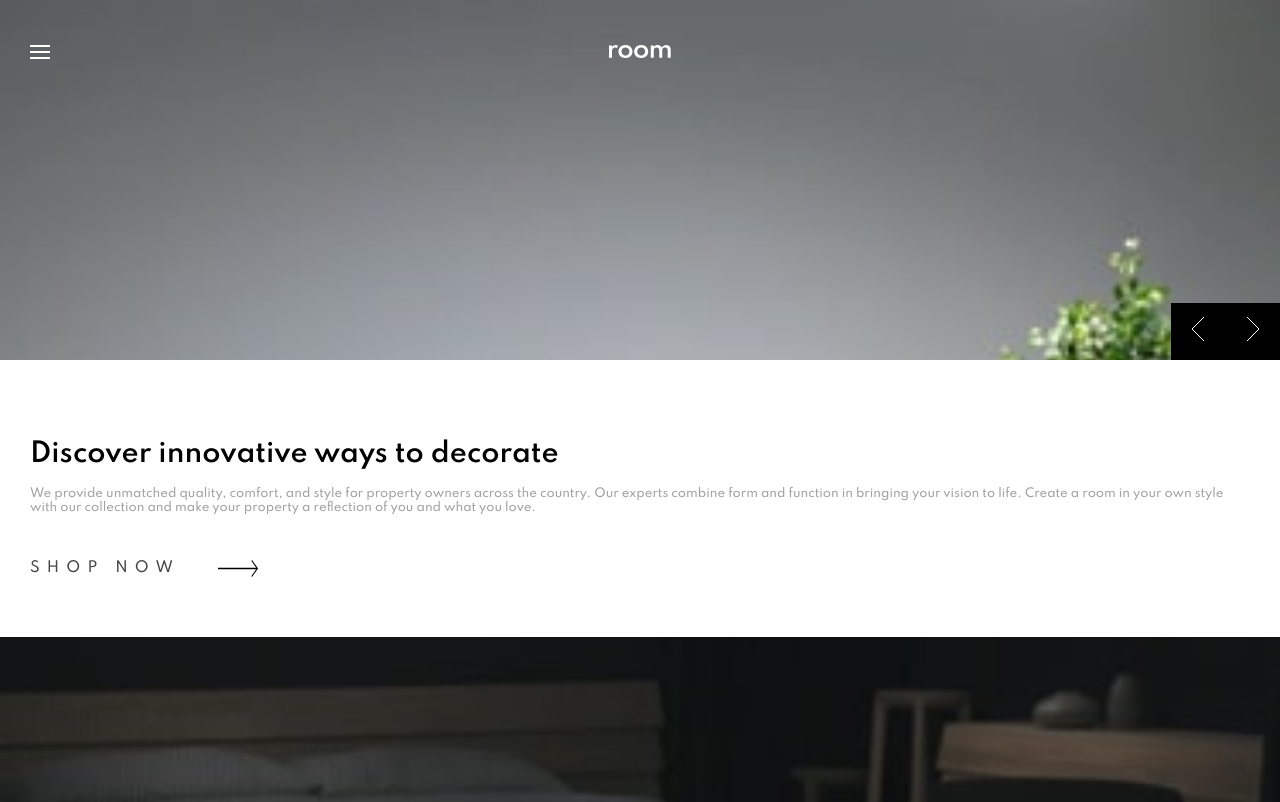
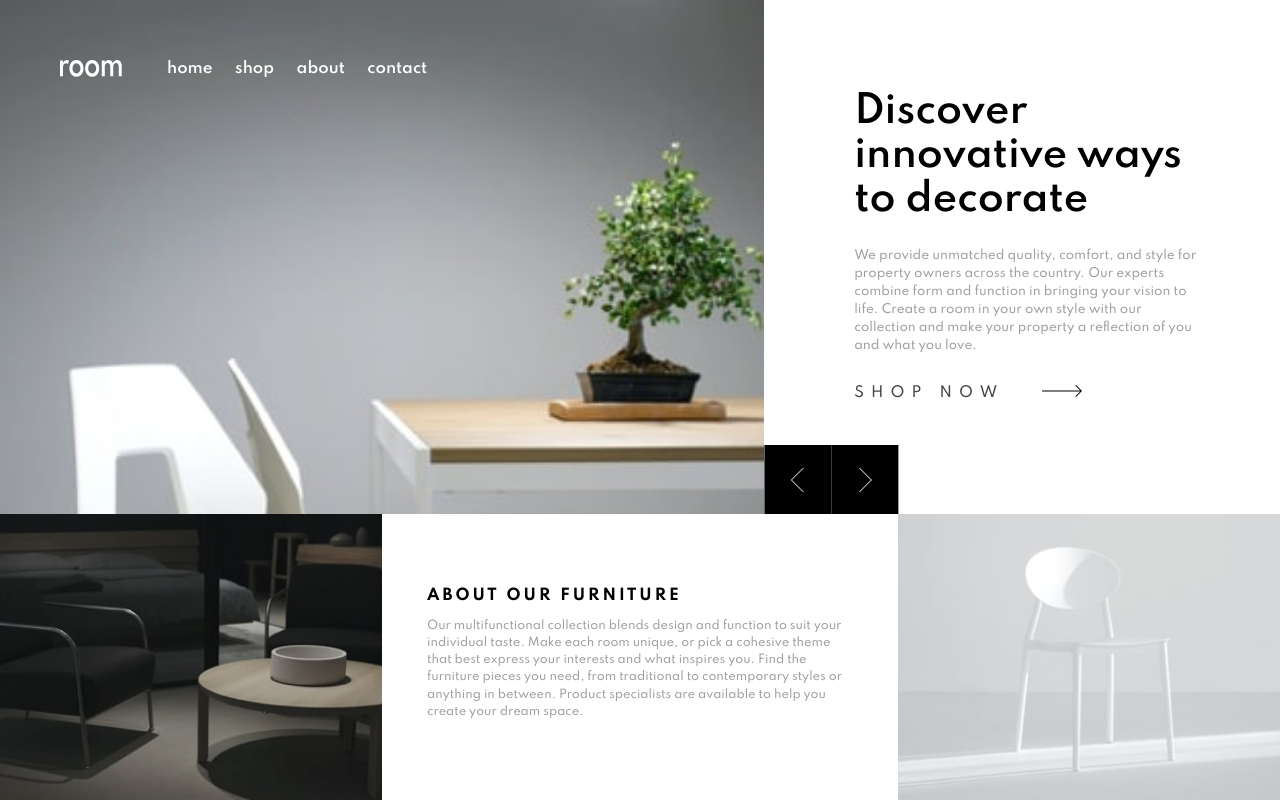
Before and after one commit to solvedbiscuit71/room-homepage, a React (Create React App) app: page / in a window 1280 px wide. Shown: the top 802 px of the page. Built offline with nearby package versions, Linux system fonts and the light colour scheme.

Commit message:
Completed desktop layout
completed the desktop layout with a @media (min-width: 1200px)

```diff
--- a/src/App.jsx
+++ b/src/App.jsx
@@ -20,7 +20,7 @@ function App(props) {
           </p>
           <div className="arrow-btn">
             <span>Shop now</span>
-            <img src="images/svg/arrow.svg" alt="right pointing arrow" />
+            <svg width="40" height="12" xmlns="http://www.w3.org/2000/svg"><path d="M34.05 0l5.481 5.527h.008v.008L40 6l-.461.465v.063l-.062-.001L34.049 12l-.662-.668 4.765-4.805H0v-1h38.206l-4.82-4.86L34.05 0z" fill="#000" fill-rule="nonzero"/></svg>
           </div>
         </div>
 
--- a/src/components/NavBar.jsx
+++ b/src/components/NavBar.jsx
@@ -13,12 +13,12 @@ function NavBar(props) {
       <img src="images/svg/logo.svg" alt="Room's logo" className="logo" />
 
       <div className="nav">
-        <ul>
-          <li>home</li>
-          <li>shop</li>
-          <li>about</li>
-          <li>contact</li>
-        </ul>
+        <div className="nav-list">
+          <div className="nav-element">home</div>
+          <div className="nav-element">shop</div>
+          <div className="nav-element">about</div>
+          <div className="nav-element">contact</div>
+        </div>
       </div>
     </div>
   );
--- a/src/styles/index.css
+++ b/src/styles/index.css
@@ -28,14 +28,11 @@ body {
 .nav {
   display: none;
 }
-.nav ul {
-  list-style: none;
-  margin: 0;
-  padding: 0;
+.nav-list {
   display: flex;
   gap: 1.5em;
 }
-.nav ul li {
+.nav-list .nav-element {
   font-weight: 600;
 }
 
@@ -128,11 +125,11 @@ body {
 }
 
 .illustration-dark {
-  width: 100vw;
+  width: 100%;
 }
 
 .illustration-light {
-  width: 100vw;
+  width: 100%;
 }
 
 .about {
@@ -147,3 +144,124 @@ body {
   font-weight: 500;
   color: var(--clr-gray);
 }
+
+@media only screen and (min-width: 1200px) {
+  .main-grid {
+    width: 100vw;
+    min-height: 100vh;
+    display: grid;
+    grid-template-columns: 1fr 1fr 0.35fr 1fr;
+    grid-template-rows: 1.8fr 1fr;
+    grid-template-areas: "slide slide intro intro" "dark about about light";
+  }
+
+  .navbar {
+    justify-content: flex-start;
+    background-color: transparent;
+    padding: 4em;
+    gap: 3em;
+  }
+  .navbar .toggle-navbar {
+    display: none;
+  }
+  .navbar .logo {
+    display: inline;
+  }
+  .navbar .nav {
+    display: block;
+  }
+  .navbar .nav .nav-element {
+    position: relative;
+    color: white;
+  }
+  .navbar .nav .nav-element::after {
+    content: "";
+    width: 50%;
+    height: 2px;
+    background-color: white;
+    position: absolute;
+    bottom: -12px;
+    left: 25%;
+    transform: scale(0);
+    transition-property: transform;
+    transition-duration: 300ms;
+    transition-timing-function: ease-in-out;
+  }
+  .navbar .nav .nav-element:hover {
+    cursor: pointer;
+  }
+  .navbar .nav .nav-element:hover:hover::after {
+    transform: scale(1);
+  }
+
+  .slide {
+    grid-area: slide;
+  }
+  .slide-btn {
+    transform: translate(100%);
+    width: 10.5vw;
+  }
+  .slide-btn div {
+    width: 50%;
+    height: 100%;
+    padding: 1.5em 2em;
+    display: grid;
+    place-content: center;
+  }
+  .slide-btn div:hover {
+    cursor: pointer;
+    background-color: var(--clr-darkgray);
+  }
+
+  .intro {
+    grid-area: intro;
+    padding: 6em;
+    padding-right: 5em;
+  }
+  .intro h1 {
+    margin-top: 0;
+    font-size: 2.5rem;
+  }
+  .intro p {
+    font-size: 0.8rem;
+    line-height: 1.5em;
+  }
+
+  .arrow-btn {
+    margin-top: 2em;
+  }
+
+  .arrow-btn:hover {
+    cursor: pointer;
+  }
+  .arrow-btn:hover span {
+    color: var(--clr-gray);
+  }
+  .arrow-btn:hover svg > path {
+    fill: var(--clr-gray);
+  }
+
+  .about {
+    padding: 4em 3em;
+  }
+  .about p {
+    font-size: 0.76em;
+    line-height: 1.5em;
+  }
+
+  .illustration-dark {
+    grid-area: dark;
+    object-fit: cover;
+    align-self: stretch;
+  }
+
+  .illustration-light {
+    grid-area: light;
+    object-fit: cover;
+    align-self: stretch;
+  }
+
+  .about {
+    grid-area: about;
+  }
+}
--- a/src/styles/sass/components/_navbar.scss
+++ b/src/styles/sass/components/_navbar.scss
@@ -2,15 +2,11 @@
 
 .nav {
   display: none;
-  ul {
-    list-style: none;
-    margin: 0;
-    padding: 0;
-
+  &-list {
     display: flex;
     gap: 1.5em;
 
-    li {
+    .nav-element {
       font-weight: 600;
     }
   }
--- /dev/null
+++ b/src/styles/sass/layouts/_desktop.scss
@@ -0,0 +1,138 @@
+@use "../abtracts";
+
+@media only screen and (min-width: 1200px) {
+  .main-grid {
+    width: 100vw;
+    min-height: 100vh;
+
+    display: grid;
+    grid-template-columns: 1fr 1fr .35fr 1fr;
+    grid-template-rows: 1.8fr 1fr;
+    grid-template-areas:
+      "slide slide intro intro"
+      "dark about about light";
+  }
+
+  .navbar {
+    justify-content: flex-start;
+    background-color: transparent ;
+    padding: 4em;
+    gap: 3em;
+
+    .toggle-navbar {
+      display: none ;
+    }
+
+    .logo {
+      display: inline ;
+    }
+
+    .nav {
+      display: block ;
+      .nav-element {
+        position: relative;
+        color: white;
+      }
+
+      .nav-element::after {
+        content: "";
+        width: 50%;
+        height: 2px;
+        background-color: white;
+
+        position: absolute;
+        bottom: -12px;
+        left: 25%;
+
+        transform: scale(0);
+        transition-property: transform;
+        transition-duration: 300ms;
+        transition-timing-function: ease-in-out;
+      }
+
+      .nav-element:hover {
+        cursor: pointer;
+        &:hover::after {
+          transform: scale(1);
+        }
+      }
+    }
+  }
+
+  .slide {
+    grid-area: slide;
+
+    &-btn {
+      transform: translate(100%);
+      width: calc(100vw / 3 * .315);
+
+      div {
+        width: 50%;
+        height: 100%;
+        padding: 1.5em 2em;
+
+        display: grid;
+        place-content: center;
+      }
+
+      div:hover {
+        cursor: pointer;
+        background-color: var(--clr-darkgray);
+      }
+    }
+  }
+
+  .intro {
+    grid-area: intro;
+    padding: 6em;
+    padding-right: 5em;
+
+    h1 {
+      margin-top: 0;
+      font-size: 2.5rem;
+    }
+    p {
+      font-size: .8rem;
+      line-height: 1.5em;
+    }
+  }
+
+  .arrow-btn {
+    margin-top: 2em;
+  }
+
+  .arrow-btn:hover {
+    cursor: pointer;
+    span {
+      color: var(--clr-gray);
+    }
+
+    svg>path  {
+      fill: var(--clr-gray);
+    }
+  }
+
+  .about {
+    padding: 4em 3em;
+    p {
+      font-size: .76em;
+      line-height: 1.5em;
+    }
+  }
+
+  .illustration-dark {
+    grid-area: dark;
+    object-fit: cover;
+    align-self: stretch;
+  }
+
+  .illustration-light {
+    grid-area: light;
+    object-fit: cover;
+    align-self: stretch;
+  }
+
+  .about {
+    grid-area: about;
+  }
+}
--- a/src/styles/sass/layouts/_index.scss
+++ b/src/styles/sass/layouts/_index.scss
@@ -1 +1,2 @@
 @forward "./mobile";
+@forward "./desktop";
--- a/src/styles/sass/layouts/_mobile.scss
+++ b/src/styles/sass/layouts/_mobile.scss
@@ -30,11 +30,11 @@
 }
 
 .illustration-dark {
-  width: 100vw;
+  width: 100%;
 }
 
 .illustration-light {
-  width: 100vw;
+  width: 100%;
 }
 
 .about {
```
